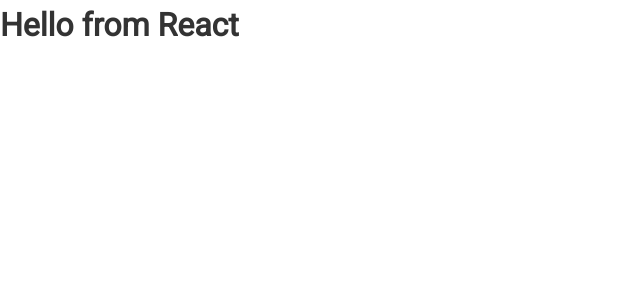
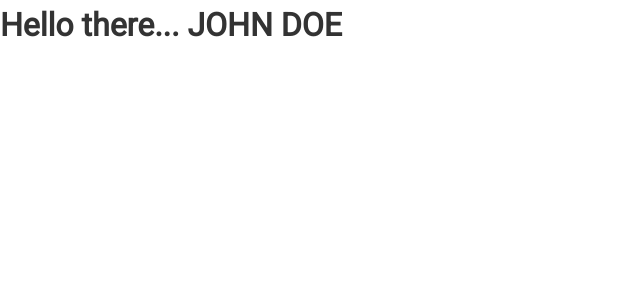
Before and after one commit to simran7s/React-Front-to-Back, a React (Create React App) app in the folder github-finder/: page / in a window 1280 px wide. Shown: the top 300 px of the page, without its empty margins (0-640 px from the left). Built offline with nearby package versions, Linux system fonts and the light colour scheme.

Commit message:
TEMP: Learn JSX
Shows some cool stuff with conditionals using JSX

```diff
--- a/github-finder/src/App.js
+++ b/github-finder/src/App.js
@@ -4,9 +4,12 @@
 class App extends Component{
 
   render(){
+    const name = 'John Doe';
+    const loading = false;
+    const showName = true;
     return (
       <div className="App">
-        <h1>Hello from React</h1>
+        {loading ? <h4>Loading...</h4> :  <h1>Hello there... {showName && name.toUpperCase()}</h1>}
       </div>
     );
   }
```
